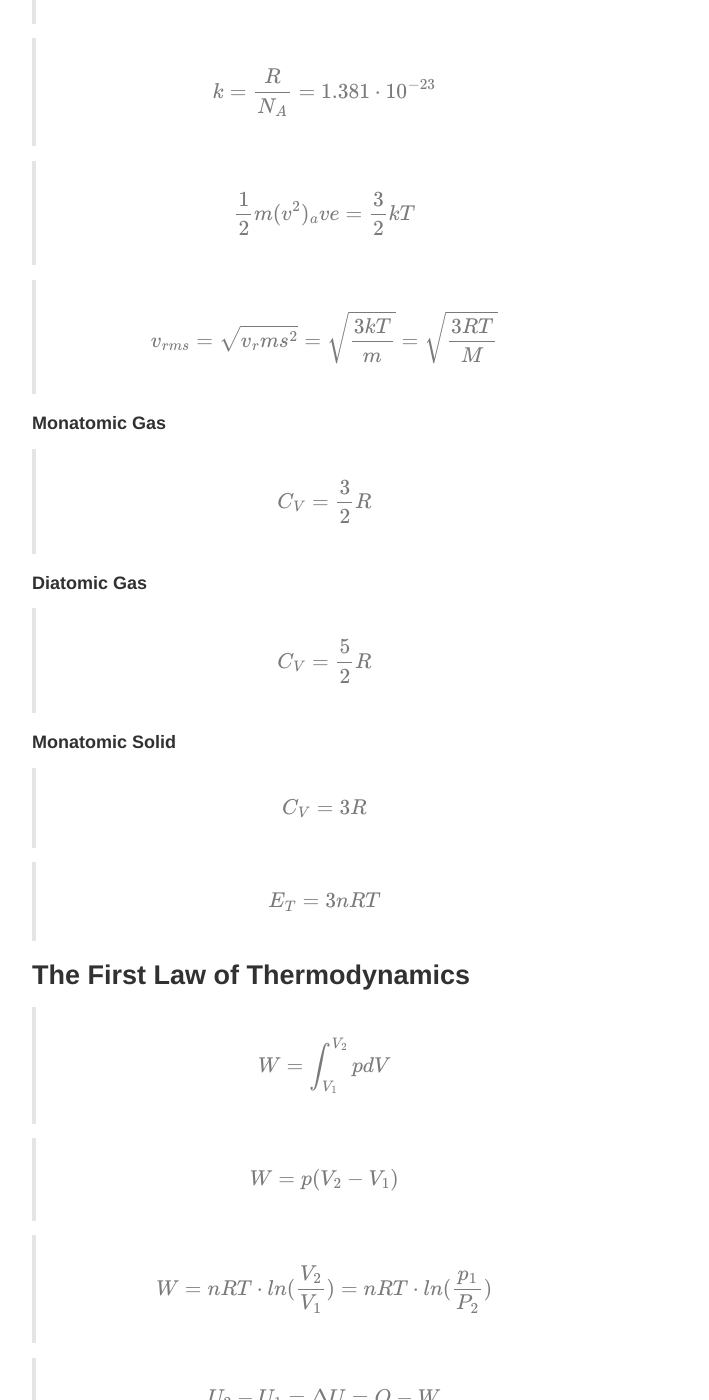
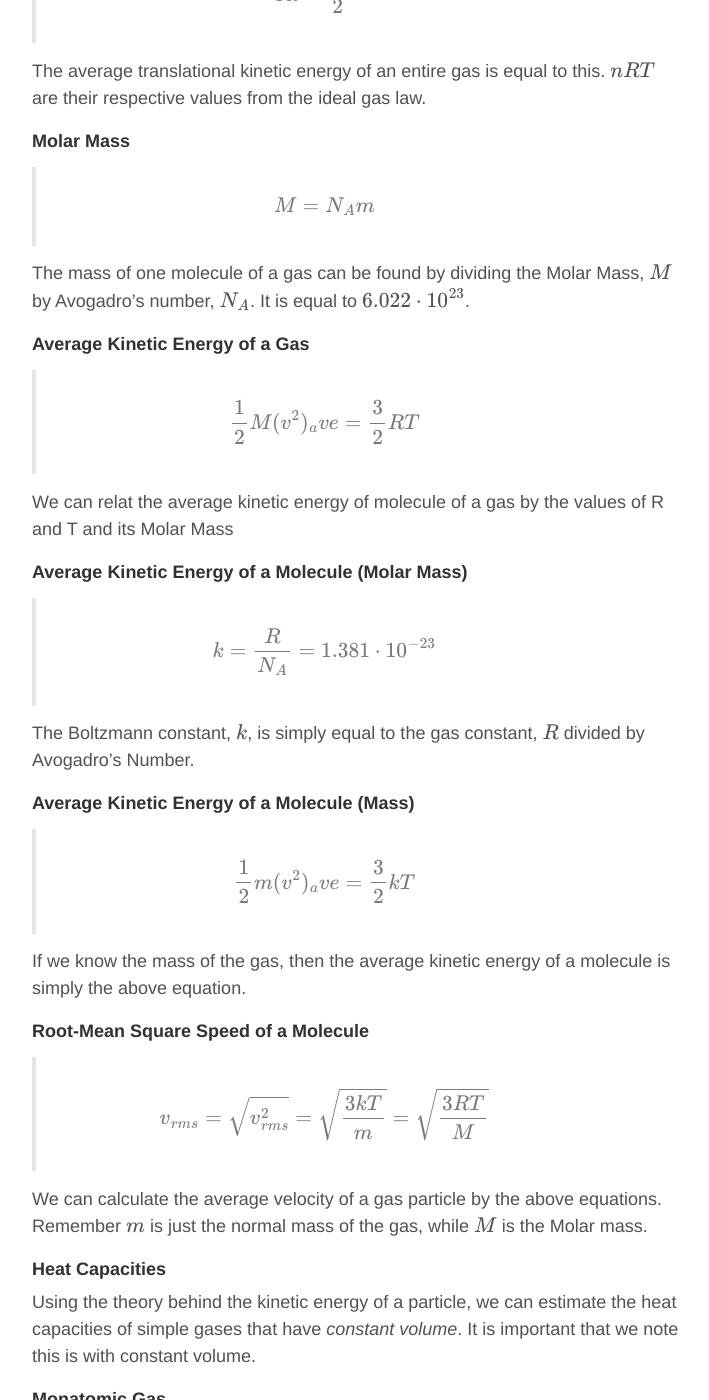
Before and after one commit to ZacBlanco/zacblanco.github.io, a Jekyll site: the page built from _posts/2015-05-10-physics-review.md, in a window 1280 px wide and 1400 px high, scrolled down 12192 px. Shown: the whole window, without its empty margins (284-993 px from the left). Built offline with Jekyll 4.4.1, drawn with Linux system fonts in a browser that asks for light colours; formulas are drawn with MathJax 3; comment, search, counter and statistics services are not loaded; some of the changed text lies outside the part shown.

Commit message:
More physics review added.

```diff
--- a/_posts/2015-05-10-physics-review.md
+++ b/_posts/2015-05-10-physics-review.md
@@ -263,29 +263,69 @@ If a body and it's surrounding temperature are not the same, then we can find th
 
 ## Thermal Properties of Matter
 
+##### The Ideal Gas Law (Again)
+
 > $$ PV = nRT $$
+
+Just iterating over the gas law again. Make sure you know it!
+
+##### Relation Between PV and the Translational Kinetic Energy of a Gas
 
 > $$ PV = \frac{3}{2}K_{TR} $$
 
+$$ K_{TR} $$ is the Average translational kinetic energy of a gas. $$ PV $$ is equal to $$ \frac{3}{2} $$ this value.
+
+##### Average Translational Kinetic Energy
+
 > $$ K_{TR} = \frac{3}{2}nRT $$
+
+The average translational kinetic energy of an entire gas is equal to this. $$ nRT $$ are their respective values from the ideal gas law.
+
+##### Molar Mass
 
 > $$ M = N_Am $$
 
-> $$ \frac{1}{2}m(v^2)_ave = \frac{3}{2}RT $$
+The mass of one molecule of a gas can be found by dividing the Molar Mass, $$ M $$ by Avogadro's number, $$ N_A $$. It is equal to $$ 6.022 \cdot 10^{23} $$.
+
+###### Average Kinetic Energy of a Gas
+
+> $$ \frac{1}{2}M(v^2)_ave = \frac{3}{2}RT $$
+
+We can relat the average kinetic energy of molecule of a gas by the values of R and T and its Molar Mass
+
+##### Average Kinetic Energy of a Molecule (Molar Mass)
 
 > $$ k = \frac{R}{N_A} = 1.381\cdot 10^{-23} $$
 
+The Boltzmann constant, $$ k $$, is simply equal to the gas constant, $$ R $$ divided by Avogadro's Number.
+
+##### Average Kinetic Energy of a Molecule (Mass)
+
 > $$ \frac{1}{2}m(v^2)_ave = \frac{3}{2}kT $$
 
-> $$ v_{rms} = \sqrt{v_rms^2} = \sqrt{\frac{3kT}{m}} = \sqrt{\frac{3RT}{M}} $$
+If we know the mass of the gas, then the average kinetic energy of a molecule is simply the above equation.
+
+##### Root-Mean Square Speed of a Molecule
+
+> $$ v_{rms} = \sqrt{v_{rms}^2} = \sqrt{\frac{3kT}{m}} = \sqrt{\frac{3RT}{M}} $$
+
+We can calculate the average velocity of a gas particle by the above equations. Remember $$ m $$ is just the normal mass of the gas, while $$ M $$ is the Molar mass.
+
+#### Heat Capacities
+
+Using the theory behind the kinetic energy of a particle, we can estimate the heat capacities of simple gases that have _constant volume_. It is important that we note this is with constant volume.
 
 ##### Monatomic Gas
 
 > $$ C_V = \frac{3}{2}R $$
 
+For a monatomic gas, this is simply the heat capacity
+
 ##### Diatomic Gas
 
 > $$ C_V = \frac{5}{2}R $$
+
+For a diatomic gas (two atoms per molecule) the heat capacity is $$ \frac{5}{2} R $$ which is because we add rotational degrees of freedom to the molecule.
 
 ##### Monatomic Solid
 
```
Also changed, not shown: 9 other files.
